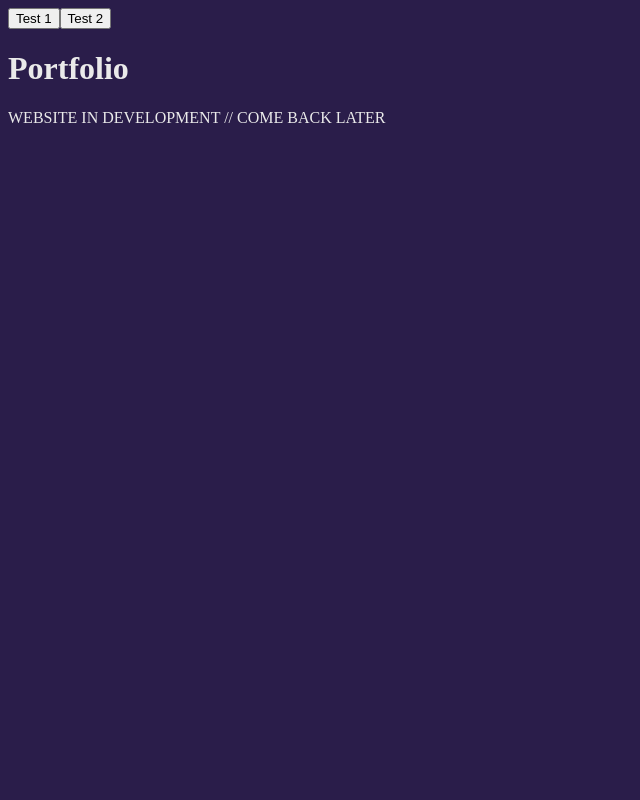
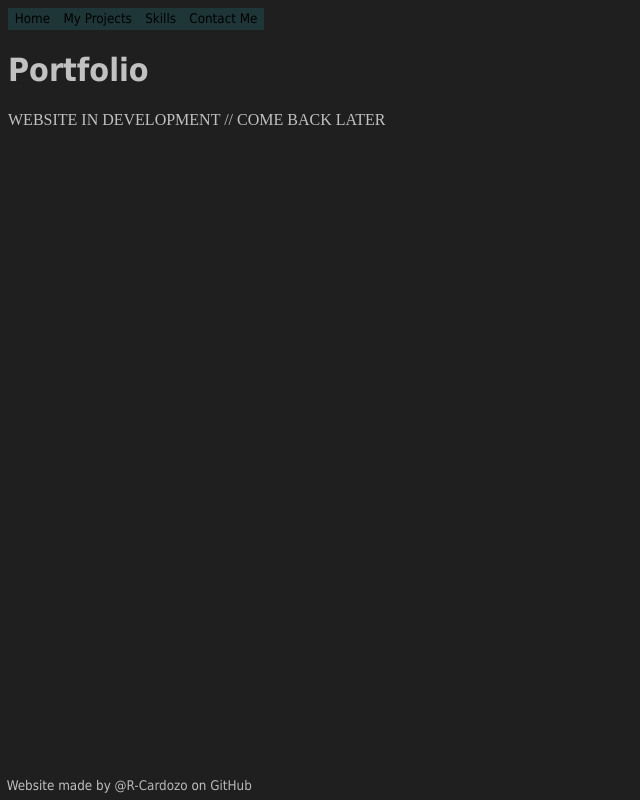
Before and after one commit to R-Cardozo/Portfolio, a website built with Vite: page index.html in a window 1280 px wide. Shown: the whole page, without its empty margins (0-640 px from the left). Built offline with nearby package versions, Linux system fonts and the light colour scheme.

Commit message:
Edited styling and html

```diff
--- a/index.html
+++ b/index.html
@@ -8,13 +8,25 @@
     </head>
 
     <body>
-        <div class="customButtons">
-            <button>Test 1</button>
-            <button>Test 2</button>
+        <div class="navBar">
+            <button>Home</button>
+            <button>My Projects</button>
+            <button>Skills</button>
+            <button>Contact Me</button>
         </div>
 
         <h1>Portfolio</h1>
 
         <p>WEBSITE IN DEVELOPMENT // COME BACK LATER</p>
+
+        <small>
+            Website made by
+            <a href="https://github.com/R-Cardozo">
+                @R-Cardozo
+            </a>
+             on
+            <a href="https://github.com">GitHub</a>
+        </small>
+
     </body>
 </html>
--- a/main.css
+++ b/main.css
@@ -1,25 +1,64 @@
 :root{
-    --bg: #2a1d4a;
-    --text: #eaeaea;
-    --font: "Courier New", Courier, monospace;
+    --bg: #1f1f1f;
+    --text: #c1c1c1;
+    --headings: 'Tahoma';
+    --paragraphs: 'Trebuchet MD';
 }
 
 body{
     background-color: var(--bg);
     color: var(--text);
+    font-family: var(--headings);
 }
 
-.customButtons{
-    border-color: #bab111;
-    font-family: var(--font);
+p{
+    font-family: var(--paragraphs);
+}
+
+/* Navigation Bar */
+.navBar{
+    font-family: var(--headings);
     display: flex;
 }
 
-.buttonDiv{
-    width: 100%;
-    overflow: auto;
-    display: flex;
-    gap: 7px;
-    background-color: #707070;
+/* Links */
+a{
+    text-decoration: none;
+}
+
+a:link{
+    color: #b8b8b8;
+}
+
+a:visited{
+    color: #717171;
+}
+
+a:hover{
+    color: #28c3d1;
+}
+
+/* Small Text */
+small{
+    position: fixed;
+    bottom: 0;
+    left: 0;
+    text-align: center;
+    padding: 0.5em 0.5em;
+}
+
+/* Buttons */
+button{
+    padding: 0.25em 0.5em;
+    text-align: center;
     border-style: none;
+    background-color: #1e3638;
+    font-family: 'Tahoma';
 }
+
+button:hover{
+    background-color: #417378;
+    color: #aaaaaa;
+    font-weight: bold;
+    font-family: 'Trebuchet MD';
+}
```
